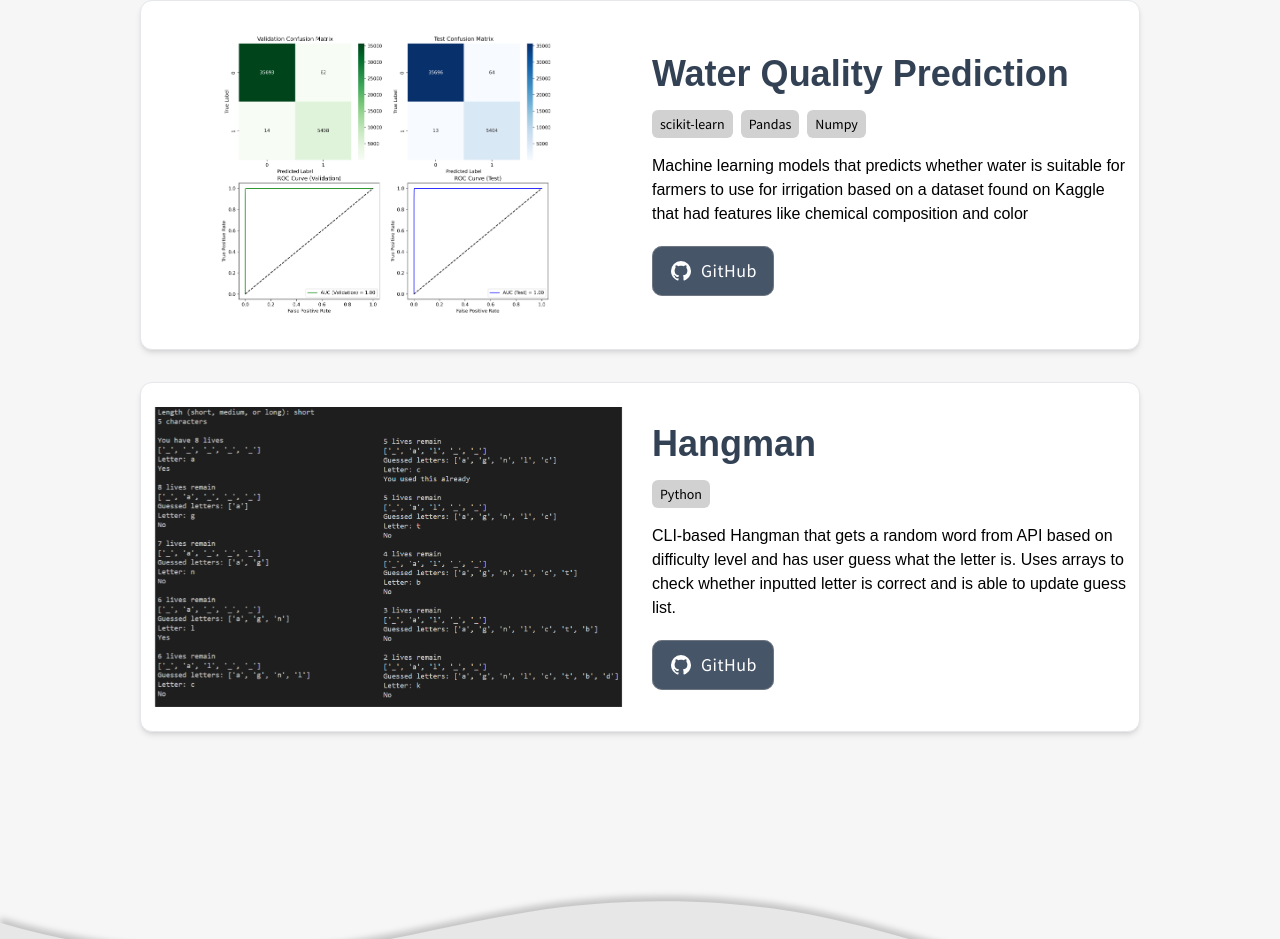
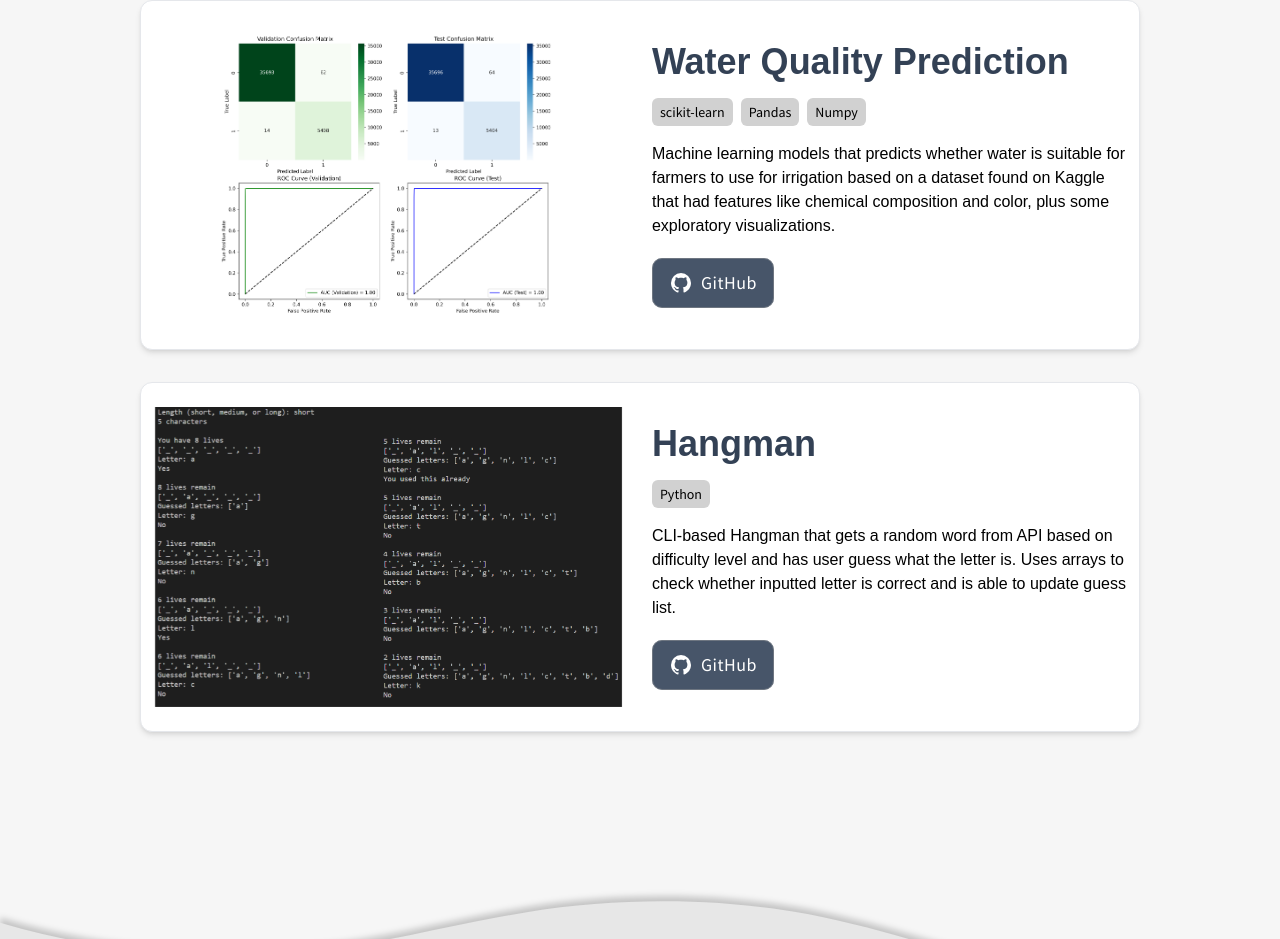
Before and after one commit to julian-ornelas/Portfolio-Site, a Vue app: page / in a window 1280 px wide. Shown: the part 2012-2951 px from the top of the page. Built offline with nearby package versions, Linux system fonts and the light colour scheme.

Commit message:
Added a little more description to Water Quality Prediction

```diff
--- a/src/i18n/en/en_projects.ts
+++ b/src/i18n/en/en_projects.ts
@@ -10,7 +10,7 @@ const projects: Projects = {
       techstack: ['scikit-learn', 'Pandas', 'Numpy',],
       image: 'water_quality_decision_tree_stats.png',
       description:
-        'Machine learning models that predicts whether water is suitable for farmers to use for irrigation based on a dataset found on Kaggle that had features like chemical composition and color',
+        'Machine learning models that predicts whether water is suitable for farmers to use for irrigation based on a dataset found on Kaggle that had features like chemical composition and color, plus some exploratory visualizations.',
       src: 'https://github.com/sebastien-andre/Water_Quality_Project',
       url: ''
     },
```
